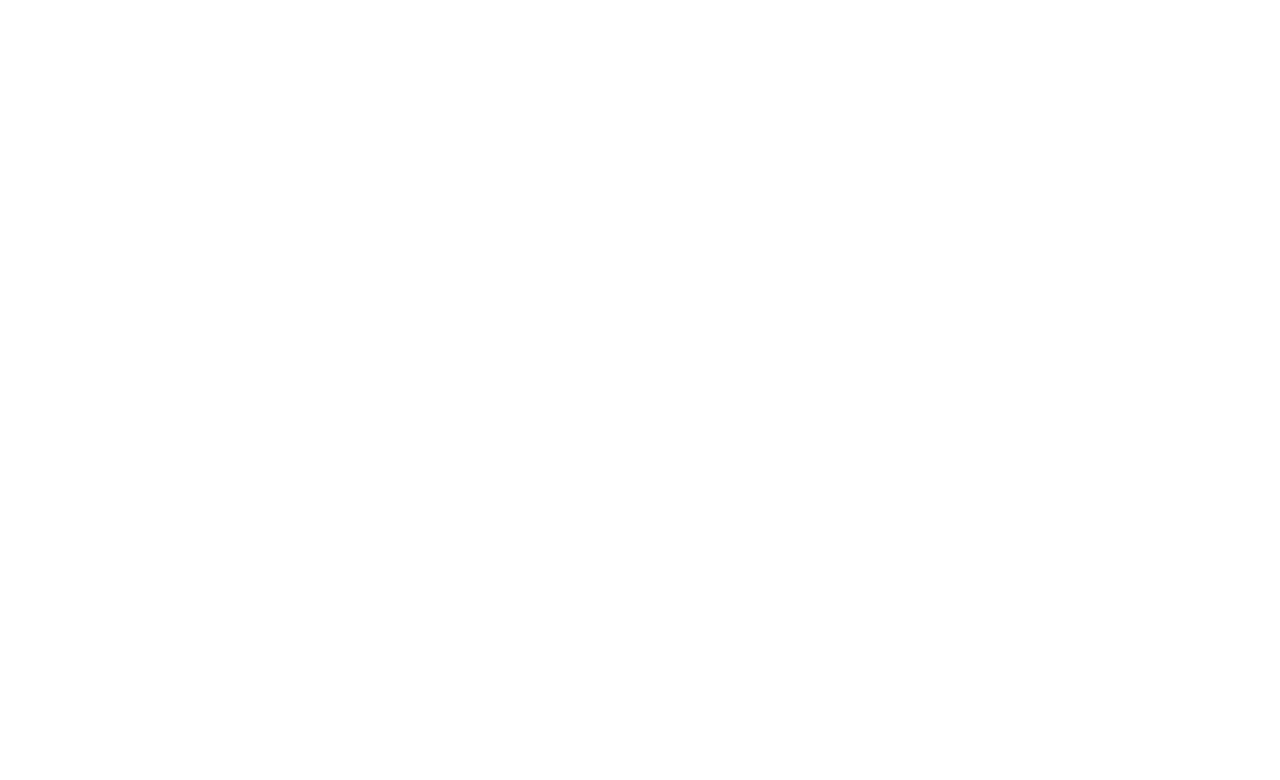
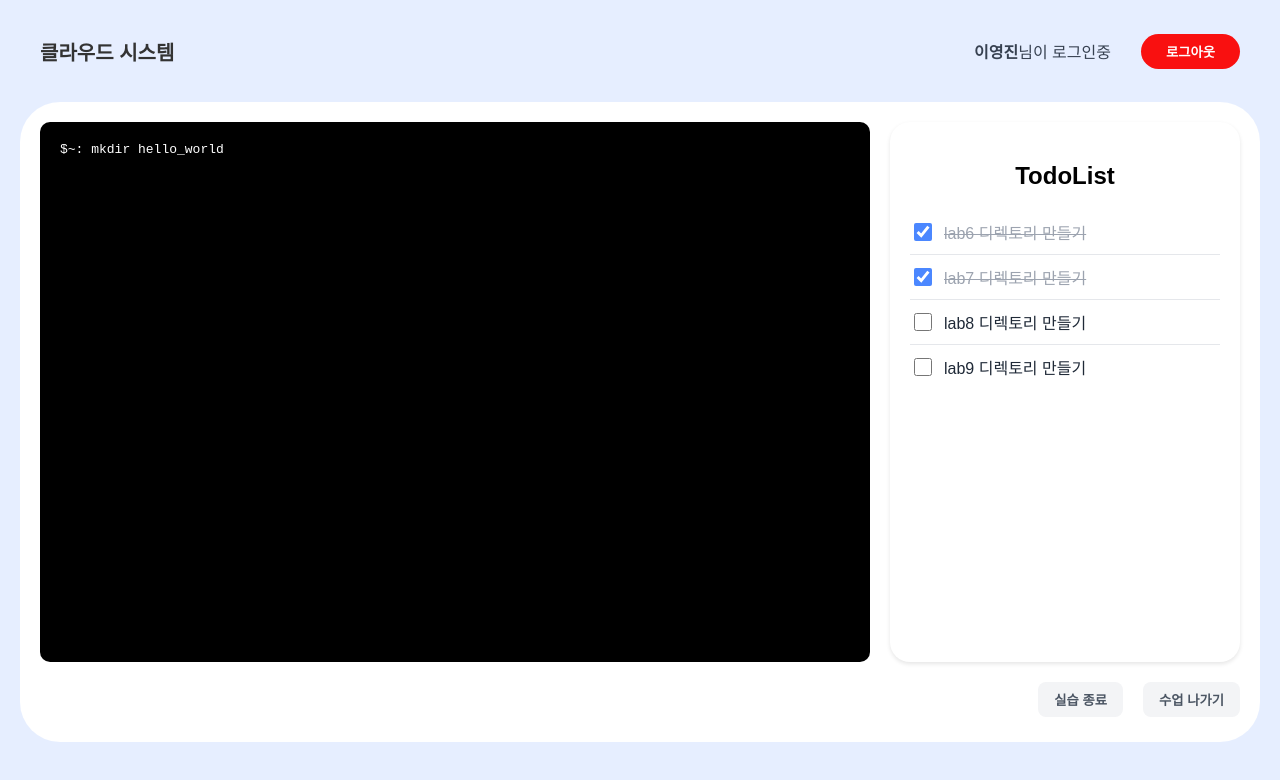
Before and after one commit to KubeLabX/FE, a React (Create React App) app: page /dash_stu in a window 1280 px wide. Before the commit this address had no page. Shown: the top 780 px of the page. Built offline with nearby package versions, Linux system fonts and the light colour scheme.

Commit message:
학생 대시보드 UI

```diff
--- a/src/App.js
+++ b/src/App.js
@@ -3,6 +3,7 @@
 import Login from "./components/Login";
 import Signup from "./components/Signup";
 import Main from "./components/Main";
+import Dash_Student from "./components/Dash_Student"
 
 function App() {
   return (
@@ -12,6 +13,7 @@
           <Route path="/" element={<Login />} />
           <Route path="/signup" element={<Signup />} />
           <Route path="/main" element={<Main />} />
+          <Route path="/dash_stu" element={<Dash_Student />} />
         </Routes>
       </div>
     </Router>
--- /dev/null
+++ b/src/components/Dash_Student.jsx
@@ -0,0 +1,239 @@
+import React, { useState } from "react";
+import { useNavigate } from 'react-router-dom';
+import styled from "styled-components";
+
+const Container = styled.div`
+  min-height: 100vh;
+  background-color: #E6EEFF;  // 하늘색 배경
+  padding: 20px;
+`;
+
+const WhiteBoard = styled.div`
+  background: white;
+  border-radius: 40px;
+  padding: 20px;
+  margin: 20px auto;
+  max-width: 1200px;
+  min-height: 600px;  // 최소 높이 설정
+  height: auto;
+  overflow-y: auto;
+`;
+
+const NavbarContainer = styled.div`  // 새로 추가
+  max-width: 1200px;
+  margin: 0 auto;
+  width: 100%;
+`;
+
+const Navbar = styled.nav`
+  display: flex;
+  justify-content: space-between;
+  align-items: center;
+  margin-bottom: 20px;
+`;
+
+const NavLeft = styled.div`
+  display: flex;
+  align-items: center;
+`;
+
+const NavRight = styled.div`
+  display: flex;
+  align-items: center;
+  gap: 10px;
+`;
+
+//메인 페이지 명을 할말
+const Title = styled.h1`
+  font-size: 1.25rem;
+  font-weight: bold;
+  color: #333;
+`;
+
+const UserName = styled.span`
+  color: #374151;
+`;
+
+const LogoutBtn = styled.button`
+  padding: 8px 25px;
+  margin-left: 20px;
+  font-weight: bold;
+  background-color: #F91010;
+  color: white;
+  border: none;
+  border-radius: 50px;
+  cursor: pointer;
+  &:hover {
+    background-color: #ff3333;
+  }
+`;
+
+const BoardContent = styled.div`
+  display: grid;
+  grid-template-columns: 1fr 350px;  // 터미널과 TodoList 영역 비율
+  gap: 20px;
+  height: 100%;
+`;
+
+const Terminal = styled.div`
+  background: black;
+  border-radius: 10px;
+  padding: 20px;
+  color: white;
+  font-family: monospace;
+  height: 500px;
+  overflow-y: auto;
+`;
+
+const TodoListContainer = styled.div`
+  background: white;
+  border-radius: 20px;
+  padding: 20px;
+  box-shadow: 0 2px 4px rgba(0, 0, 0, 0.1);
+`;
+
+const TodoTitle = styled.h2`
+  font-size: 1.5rem;
+  font-weight: bold;
+  margin-bottom: 20px;
+  text-align: center;
+`;
+
+const TodoItem = styled.div`
+  display: flex;
+  align-items: center;
+  padding: 10px 0;
+  border-bottom: 1px solid #E5E7EB;
+
+  &:last-child {
+    border-bottom: none;
+  }
+`;
+
+const TodoCheckbox = styled.input`
+  width: 18px;
+  height: 18px;
+  margin-right: 12px;
+  accent-color: #4B87FF;
+`;
+
+const TodoText = styled.span`
+  flex: 1;
+  color: ${props => props.checked ? '#9CA3AF' : '#1F2937'};
+  text-decoration: ${props => props.checked ? 'line-through' : 'none'};
+`;
+
+const AddTodoButton = styled.button`
+  display: flex;
+  align-items: center;
+  color: #6B7280;
+  padding: 10px 0;
+  border: none;
+  background: none;
+  cursor: pointer;
+  width: 100%;
+
+  &:hover {
+    color: #4B87FF;
+  }
+`;
+
+const Buttons = styled.div`
+  display: flex;
+  justify-content: flex-end;
+  gap: 20px;
+  margin-top: 20px;
+`;
+
+const QuitBtn = styled.button`
+  padding: 8px 16px;
+  border-radius: 8px;
+  border: none;
+  background-color: #F3F4F6;
+  color: #4B5563;
+  cursor: pointer;
+  font-weight: bold;
+
+  &:hover {
+    background-color: #4B87FF;
+    color: white;
+  }
+`;
+
+const ExitBtn = styled.button`
+  padding: 8px 16px;
+  border-radius: 8px;
+  border: none;
+  background-color: #F3F4F6;
+  color: #4B5563;
+  cursor: pointer;
+  font-weight: bold;
+
+  &:hover {
+    background-color: #F91010;
+    color: white;
+  }
+`;
+
+function Dash_Student() {
+  const navigate = useNavigate();
+  const [userName, setUserName] = useState("이영진");
+  const [todos, setTodos] = useState([
+    { id: 1, text: "lab6 디렉토리 만들기", completed: true },
+    { id: 2, text: "lab7 디렉토리 만들기", completed: true },
+    { id: 3, text: "lab8 디렉토리 만들기", completed: false },
+    { id: 4, text: "lab9 디렉토리 만들기", completed: false },
+  ]);
+
+  const toggleTodo = (id) => {
+    setTodos(todos.map(todo =>
+      todo.id === id ? { ...todo, completed: !todo.completed } : todo
+    ));
+  };
+
+  return (
+    <Container>
+      <NavbarContainer>
+        <Navbar>
+          <NavLeft>
+            <Title>
+              클라우드 시스템
+            </Title>
+          </NavLeft>
+          <NavRight>
+            <UserName><strong>{userName}</strong>님이 로그인중</UserName>
+            <LogoutBtn onClick={() => navigate("/")}>
+              로그아웃
+            </LogoutBtn>
+          </NavRight>
+        </Navbar>
+      </NavbarContainer>
+      <WhiteBoard>
+        <BoardContent>
+          <Terminal>
+            $~: mkdir hello_world
+          </Terminal>
+          <TodoListContainer>
+            <TodoTitle>TodoList</TodoTitle>
+            {todos.map(todo => (
+              <TodoItem key={todo.id}>
+                <TodoCheckbox
+                  type="checkbox"
+                  checked={todo.completed}
+                  onChange={() => toggleTodo(todo.id)}
+                />
+                <TodoText checked={todo.completed}>{todo.text}</TodoText>
+              </TodoItem>
+            ))}
+          </TodoListContainer>
+        </BoardContent>
+        <Buttons>
+          <QuitBtn onClick={() => navigate("/main")}>실습 종료</QuitBtn>
+          <ExitBtn onClick={() => navigate("/main")}>수업 나가기</ExitBtn>
+        </Buttons>
+      </WhiteBoard>
+    </Container>
+  );
+}
+
+export default Dash_Student;
--- a/src/components/Main.jsx
+++ b/src/components/Main.jsx
@@ -153,7 +153,7 @@
 function Main() {
   const navigate = useNavigate();
   //추구 DB에서 데이터 받아올 예정
-  const [userRole, setUserRole] = useState("professor");
+  const [userRole, setUserRole] = useState("student");
   const [userName, setUserName] = useState("이영진");
   const [classes, setClasses] = useState([
     {
--- a/src/components/Modal.jsx
+++ b/src/components/Modal.jsx
@@ -1,4 +1,5 @@
 import React, { useState } from 'react';
+import { useNavigate } from 'react-router-dom';
 import { X } from 'lucide-react';
 import styled from 'styled-components';
 
@@ -125,6 +126,7 @@
 
 const ClassJoin = ({ isOpen, onClose, onSubmit }) => {
   const [classCode, setClassCode] = useState('');
+  const navigate = useNavigate();
 
   const handleSubmit = (e) => {
     e.preventDefault();
@@ -142,7 +144,12 @@
           onChange={(e) => setClassCode(e.target.value)}
           placeholder="수업코드를 입력하세요"
         />
-        <ModalButton type="submit">입장하기</ModalButton>
+        <ModalButton
+          type="submit"
+          onClick={() => navigate("/dash_stu")}
+        >
+          입장하기
+        </ModalButton>
       </form>
     </Modal>
   );
```
